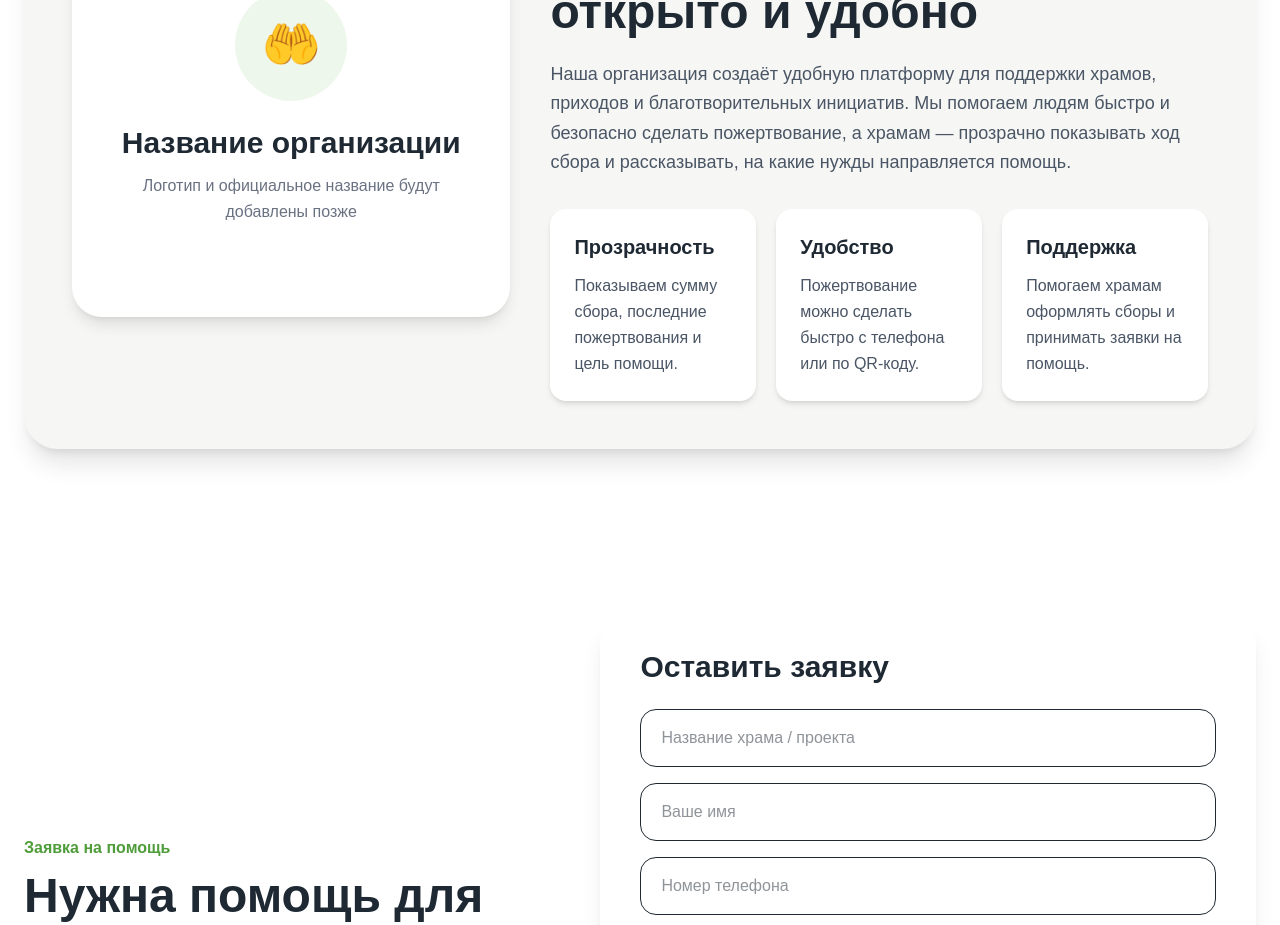
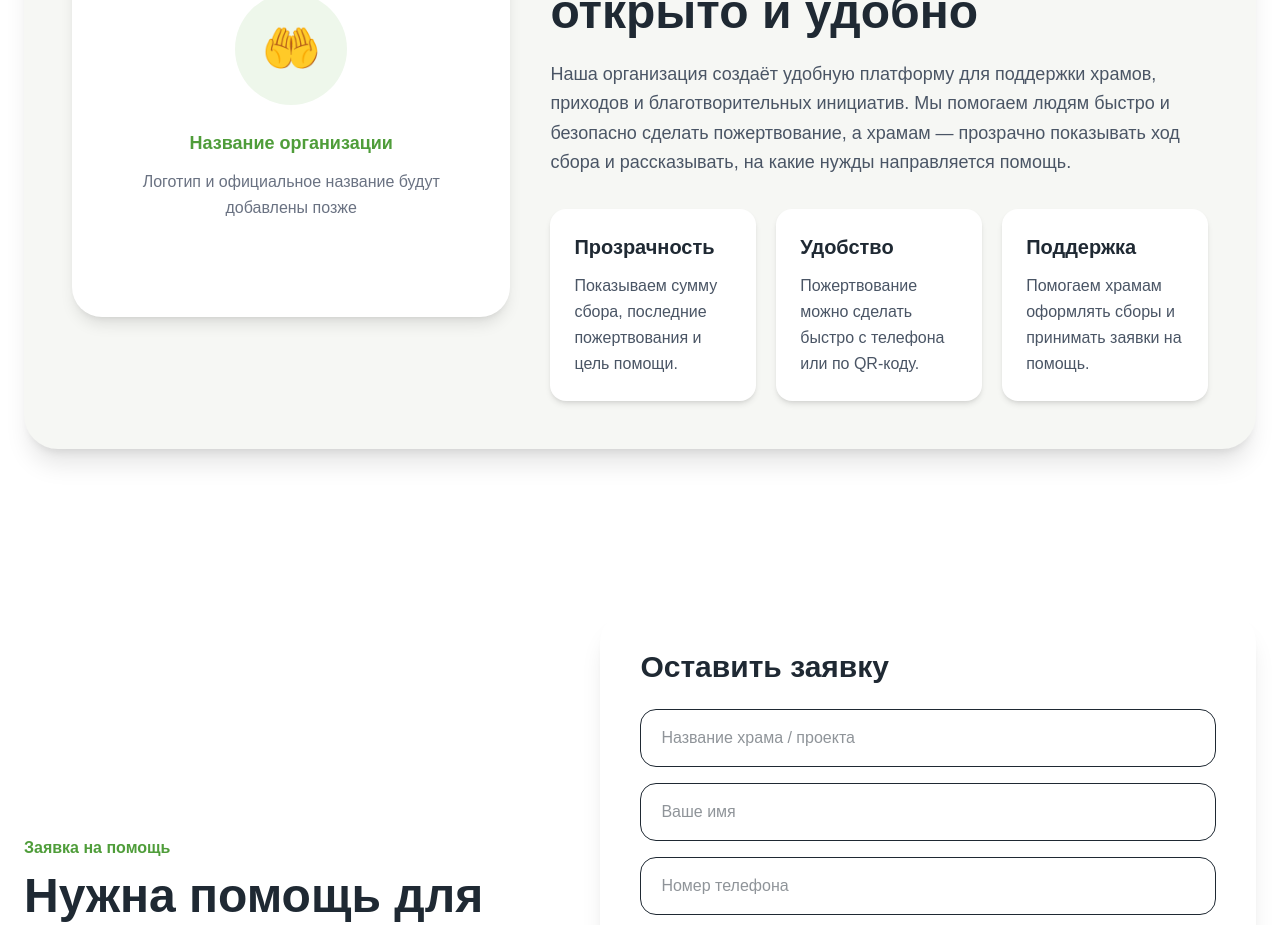
Before and after one commit to Ramazan327/temple-donation, a Next.js app: page / in a window 1280 px wide. Shown: the part 3060-3985 px from the top of the page. Built offline with nearby package versions, Linux system fonts and the light colour scheme; no server answers; the database is empty.

Commit message:
Fix about section heading

```diff
--- a/app/page.tsx
+++ b/app/page.tsx
@@ -462,7 +462,7 @@ async function handleDonate() {
             🤲
           </div>
 
-          <h3 className="text-3xl font-bold mb-3">
+          <h3 className="text-[#4f9d3a] text-lg font-semibold mb-3">
             Название организации
           </h3>
 
```
